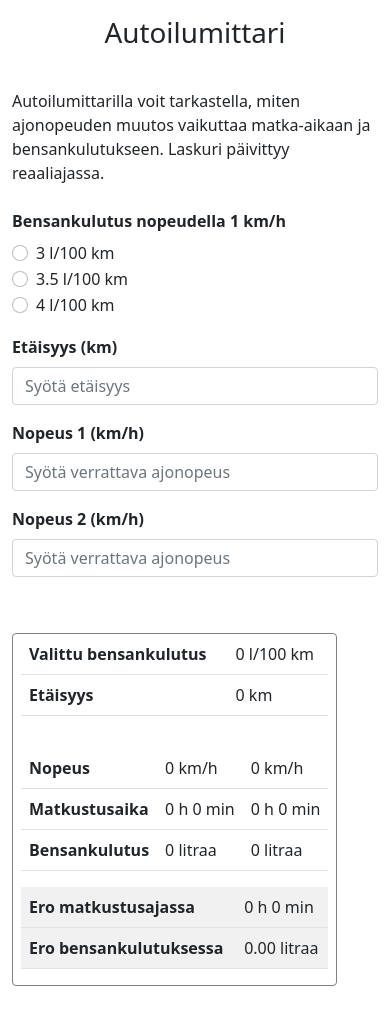
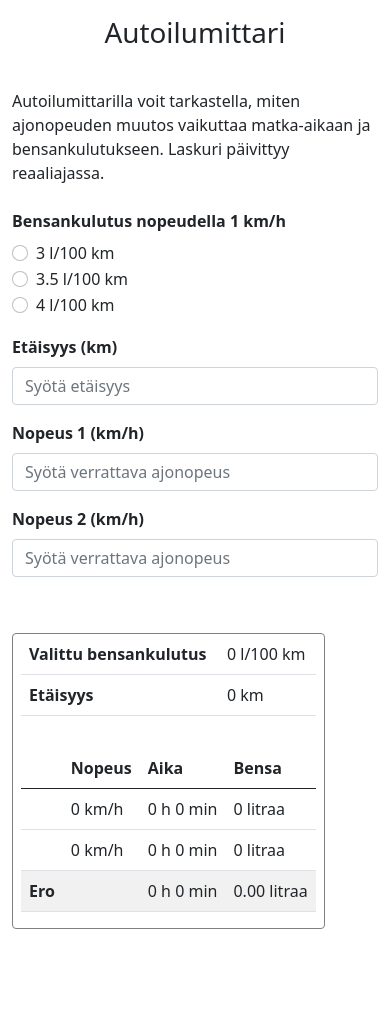
Before and after one commit to hmlantto/solidabis-koodihaaste-2021, a React (Create React App) app: page / in a window 390 px wide. After the commit the page ends 953 px from the top, so only its background shows below. Built offline with nearby package versions, Linux system fonts and the light colour scheme.

Commit message:
Improve responsiveness

```diff
--- a/src/components/Comparison.js
+++ b/src/components/Comparison.js
@@ -22,40 +22,36 @@ const Comparison = ( props ) => {
   const fuelDifference = ( Math.abs( totalFuel2 - totalFuel1 ) ).toFixed( 2 )
 
   return (
-    <>
     <Table>
+      <thead>
+        <tr>
+          <th></th>
+          <th>Nopeus</th>
+          <th>Aika</th>
+          <th>Bensa</th>
+        </tr>
+      </thead>
       <tbody>
         <tr>
-            <th>Nopeus</th>
+          <td></td>
           <td>{speed1} km/h</td>
-            <td>{speed2} km/h</td>
+          <td>{time1Hours} h {time1Minutes} min</td>
+          <td>{totalFuel1} litraa</td>
         </tr>
         <tr>
-            <th>Matkustusaika</th>
-            <td>{time1Hours} h {time1Minutes} min</td>
+          <td></td>
+          <td>{speed2} km/h</td>
           <td>{time2Hours} h {time2Minutes} min</td>
-          </tr>
-          <tr>
-            <th>Bensankulutus</th>
-            <td>{totalFuel1} litraa</td>
           <td>{totalFuel2} litraa</td>
         </tr>
-        </tbody>
-      </Table>
-
-      <Table>
-        <tbody>
         <tr className="results-row">
-            <th>Ero matkustusajassa</th>
+          <th>Ero</th>
+          <td></td>
           <td>{diffHours} h {diffMinutes} min</td>
-          </tr>
-          <tr className="results-row">
-            <th>Ero bensankulutuksessa</th>
           <td>{fuelDifference} litraa</td>
         </tr>
       </tbody>
     </Table>
-    </>
   )
 }
 
```
Lines whose indentation alone changed are shown as unchanged.
